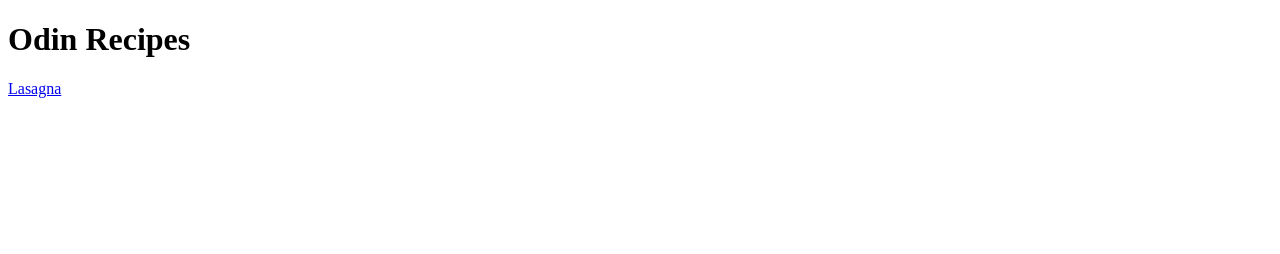
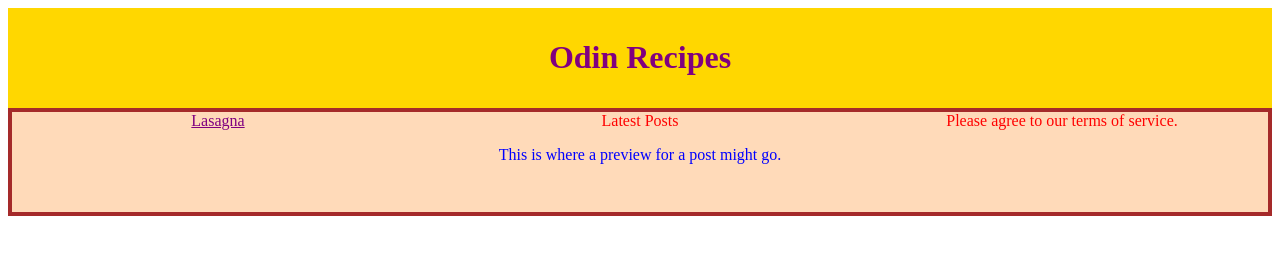
Before and after one commit to snaqavi/odin-recipes2, a plain HTML site: page index.html in a window 1280 px wide. Drawn offline with Linux system fonts and the light colour scheme.

Commit message:
added css

```diff
--- a/index.html
+++ b/index.html
@@ -1,13 +1,26 @@
 <!DOCTYPE html>
-<html lang ="en">
-</<head>
+<html lang="en">
+  <head>
     <meta charset="utf-8">
     <title>Odin Recipes</title>
-    <body>
-        <h1>Odin Recipes</h1>
+    <link rel="stylesheet" href="styles.css">
+  </head>
+  <body>
+    <div class="title"><h1>Odin Recipes</h1></div>
+
+    <div class="container">
+      <div class="link">
         <a href="recipes/lasagna.html">Lasagna</a>
-    </body>
+      </div>
 
-</head>
+      <div>
+        <div class="subsection header">Latest Posts</div>
+        <p class="subsection" id="preview">
+          This is where a preview for a post might go.
+        </p>
+      </div>
 
+      <div class="alert-text">Please agree to our terms of service.</div>
+    </div>
+  </body>
 </html>
--- /dev/null
+++ b/styles.css
@@ -0,0 +1,36 @@
+* {
+  color: purple;
+}
+
+.title{
+  color: purple;
+  padding: 10px;
+  font-weight: bold;
+  background-color: gold;
+  text-align: center;
+}
+
+.container {
+  display: flex;
+  gap: 10px;
+  background: peachpuff;
+  border: 4px solid brown;
+  min-height: 100px;
+}
+
+.container > div {
+  flex: 1;
+  text-align: center;
+}
+
+.alert-text {
+  color: red;
+}
+
+.subsection.header {
+  color: red;
+}
+
+.subsection#preview {
+  color: blue;
+}
```
